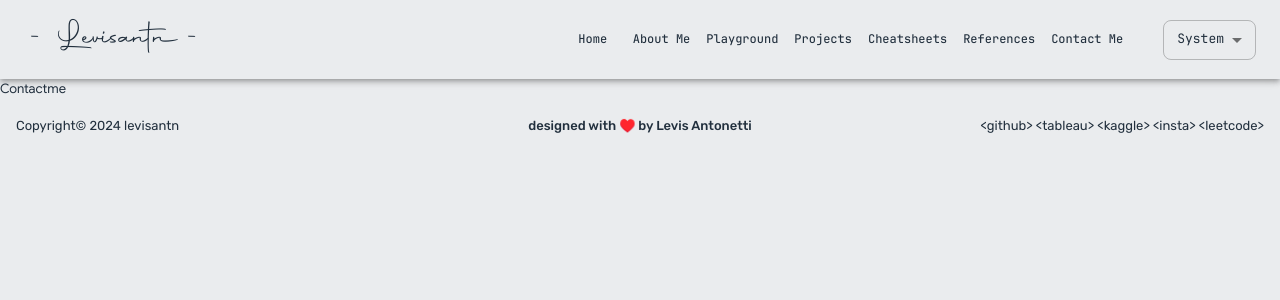
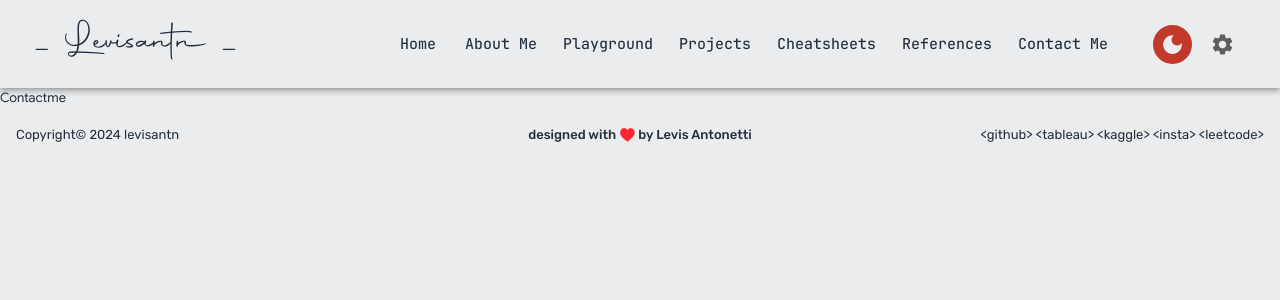
Before and after one commit to levisantn/levisantn_portofolio, a React (Vite) app: page /contact_me in a window 1280 px wide. Shown: the top 300 px of the page. Built offline with nearby package versions, Linux system fonts and the light colour scheme.

Commit message:
add modeSwitcherButton, add hover header buttons,

```diff
--- a/src/components/button/ScrollToTopButton/ScrollToTopButton.jsx
+++ b/src/components/button/ScrollToTopButton/ScrollToTopButton.jsx
@@ -39,7 +39,20 @@ export const ScrollToTopButton = (props) => {
   return (
     <>
       <ScrollToTop {...props}>
-        <Fab size='small' aria-label='scroll back to top'>
+        <Fab
+          size='medium'
+          aria-label='scroll back to top'
+          sx={{
+            bgcolor: 'primary.dark',
+            color: 'text.primary',
+            border: 2,
+            borderColor: 'primary.main',
+            '&:hover': {
+              bgcolor: 'primary.main',
+              color: 'text.primary',
+            },
+          }}
+        >
           <KeyboardArrowUpIcon />
         </Fab>
       </ScrollToTop>
--- a/src/components/button/ToggleModeButton/ModeSwitcherButton.jsx
+++ b/src/components/button/ToggleModeButton/ModeSwitcherButton.jsx
@@ -1,25 +1,131 @@
+import { useState } from 'react';
 import { useColorScheme } from '@mui/material/styles';
-import MenuItem from '@mui/material/MenuItem';
-import Select from '@mui/material/Select';
-import { Typography } from '@mui/material';
+import { FormControlLabel, Checkbox, Tooltip, Zoom } from '@mui/material';
+import SettingsIcon from '@mui/icons-material/Settings';
+import DarkModeIcon from '@mui/icons-material/DarkMode';
+import LightModeIcon from '@mui/icons-material/LightMode';
+import RemoveCircleIcon from '@mui/icons-material/RemoveCircle';
 
 const ModeSwitcherButton = () => {
+  const [useSystemMode, setUseSystemMode] = useState(false);
+  const [indeterminate, setIndeterminate] = useState(false);
   const { mode, setMode } = useColorScheme();
-  if (!mode) {
-    return null;
-  }
+  // if (!mode) {
+  //   return null;
+  // }
+
+  const handleToggleSystemMode = (event) => {
+    setUseSystemMode(event.target.checked);
+    setIndeterminate(event.target.checked);
+    if (event.target.checked) {
+      setMode('system');
+    } else {
+      setMode(mode === 'dark' ? 'light' : 'dark');
+    }
+  };
+
+  const handleToggle = (event) => {
+    if (useSystemMode) {
+      // System mode is on, prevent toggling the first checkbox
+      return;
+    }
+    setIndeterminate(false);
+
+    setMode(event.target.checked ? 'light' : 'dark');
+  };
   return (
-    <Select value={mode} onChange={(event) => setMode(event.target.value)} sx={({ minWidth: 80 }, { maxHeight: 40 })}>
-      <MenuItem value='system'>
-        <Typography variant='code'>System</Typography>
-      </MenuItem>
-      <MenuItem value='light'>
-        <Typography variant='code'>Light</Typography>
-      </MenuItem>
-      <MenuItem value='dark'>
-        <Typography variant='code'>Dark</Typography>
-      </MenuItem>
-    </Select>
+    <div style={{ display: 'flex', flexDirection: 'row', alignItems: 'center' }}>
+      <Checkbox
+        checked={mode === 'light' || indeterminate} // Set checked state based on current mode
+        onChange={handleToggle}
+        disabled={useSystemMode}
+        icon={<DarkModeIcon />}
+        checkedIcon={<LightModeIcon sx={{ color: 'primary.main' }} />}
+        indeterminate={indeterminate}
+        indeterminateIcon={<RemoveCircleIcon />}
+        color='primary'
+        sx={{
+          border: 2,
+          borderRadius: 3,
+          padding: '5px',
+          color: 'primary.main',
+          backgroundColor: 'primary.main',
+          '& .MuiSvgIcon-root': { fontSize: 25, color: 'background.default' },
+
+          '&:hover': {
+            bgcolor: 'primary.dark',
+          },
+          '&.Mui-disabled': {
+            border: 0,
+            color: 'text.disabled',
+            backgroundColor: 'background.default',
+            '& .MuiSvgIcon-root': {
+              color: 'text.disabled',
+            },
+          },
+          '&.Mui-checked': {
+            color: 'primary.main',
+            '& .MuiSvgIcon-root': {
+              color: 'background.default',
+            },
+          },
+          '&.MuiCheckbox-indeterminate': {
+            color: 'text.disabled', // Set indeterminate icon color
+            backgroundColor: 'background.default', // Set indeterminate background color
+            '& .MuiSvgIcon-root': {
+              color: 'text.disabled', // Set indeterminate icon color
+            },
+          },
+        }}
+      />
+      <FormControlLabel
+        control={
+          <Tooltip
+            title='toggle system preference'
+            placement='bottom-start'
+            arrow
+            TransitionComponent={Zoom}
+            enterDelay={1000}
+          >
+            <Checkbox
+              checked={useSystemMode}
+              onChange={handleToggleSystemMode}
+              icon={<SettingsIcon />}
+              checkedIcon={<SettingsIcon sx={{ color: 'primary.main' }} />}
+              size='medium'
+              sx={{
+                padding: '5px',
+                marginLeft: 3,
+
+                '& .MuiSvgIcon-root': { fontSize: 25 },
+                '&:hover': {
+                  bgcolor: 'primary.hover1',
+                  borderRadius: 3,
+                },
+                '&.Mui-disabled': {
+                  color: 'text.disabled',
+                  backgroundColor: 'text.primary',
+                  '& .MuiSvgIcon-root': {
+                    color: 'text.disabled',
+                  },
+                },
+                '&.Mui-checked': {
+                  border: 2,
+                  color: 'primary.main',
+                  backgroundColor: 'primary.main',
+                  '& .MuiSvgIcon-root': {
+                    color: 'background.default',
+                  },
+                  '&:hover': {
+                    bgcolor: 'primary.dark',
+                  },
+                },
+              }}
+            />
+          </Tooltip>
+        }
+      />
+    </div>
   );
 };
 
--- a/src/components/header/Header.jsx
+++ b/src/components/header/Header.jsx
@@ -8,23 +8,43 @@ const Header = () => {
   return (
     <AppBar position='sticky' sx={{ padding: 1 }}>
       <Toolbar id='back-to-top-anchor' sx={{ display: 'flex', justifyContent: 'space-between' }}>
-        <Button color='inherit'>
+        <Button
+          color='inherit'
+          sx={{
+            borderRadius: 3,
+            '&:hover': {
+              bgcolor: 'primary.hover2',
+            },
+          }}
+        >
           <Typography
             sx={{
               textTransform: 'none',
               flexGrow: 1,
               textAlign: 'left',
               fontFamily: 'var(--signature-font)',
-              fontSize: 34,
+              fontSize: 40,
             }}
           >
-            {`- Levisantn -`}
+            {`_ Levisantn _`}
           </Typography>
         </Button>
 
         <Box sx={{ display: 'flex', justifyContent: 'flex-end', flexGrow: 1 }}>
           {pages.map((item) => (
-            <Button key={item} size='medium' color='inherit' sx={{ textTransform: 'capitalize' }}>
+            <Button
+              key={item}
+              size='large'
+              color='inherit'
+              sx={{
+                textTransform: 'capitalize',
+                borderRadius: 1,
+                margin: 0.25,
+                '&:hover': {
+                  bgcolor: 'primary.hover1',
+                },
+              }}
+            >
               {item}
             </Button>
           ))}
--- a/src/styles/theme.jsx
+++ b/src/styles/theme.jsx
@@ -1,4 +1,5 @@
 import { createTheme } from '@mui/material/styles';
+import { alpha } from '@mui/material';
 
 // css variables in main.css
 const myTheme = createTheme({
@@ -7,10 +8,12 @@ const myTheme = createTheme({
     light: {
       palette: {
         primary: {
-          main: '#2980b9',
+          main: '#c0392b',
+          hover1: alpha('#c0392b', 0.2),
+          hover2: alpha('#c0392b', 0.075),
         },
         secondary: {
-          main: '#c0392b',
+          main: '#2980b9',
         },
         background: {
           default: '#eaecee',
@@ -27,6 +30,8 @@ const myTheme = createTheme({
         mode: 'dark',
         primary: {
           main: '#1a5276',
+          hover1: alpha('#1a5276', 0.4),
+          hover2: alpha('#1a5276', 0.15),
         },
         secondary: {
           main: '#7b241c',
```
Also changed, not shown: package.json (+11 -10 lines), 1 other file (tests, documents, lock files or other folders).
